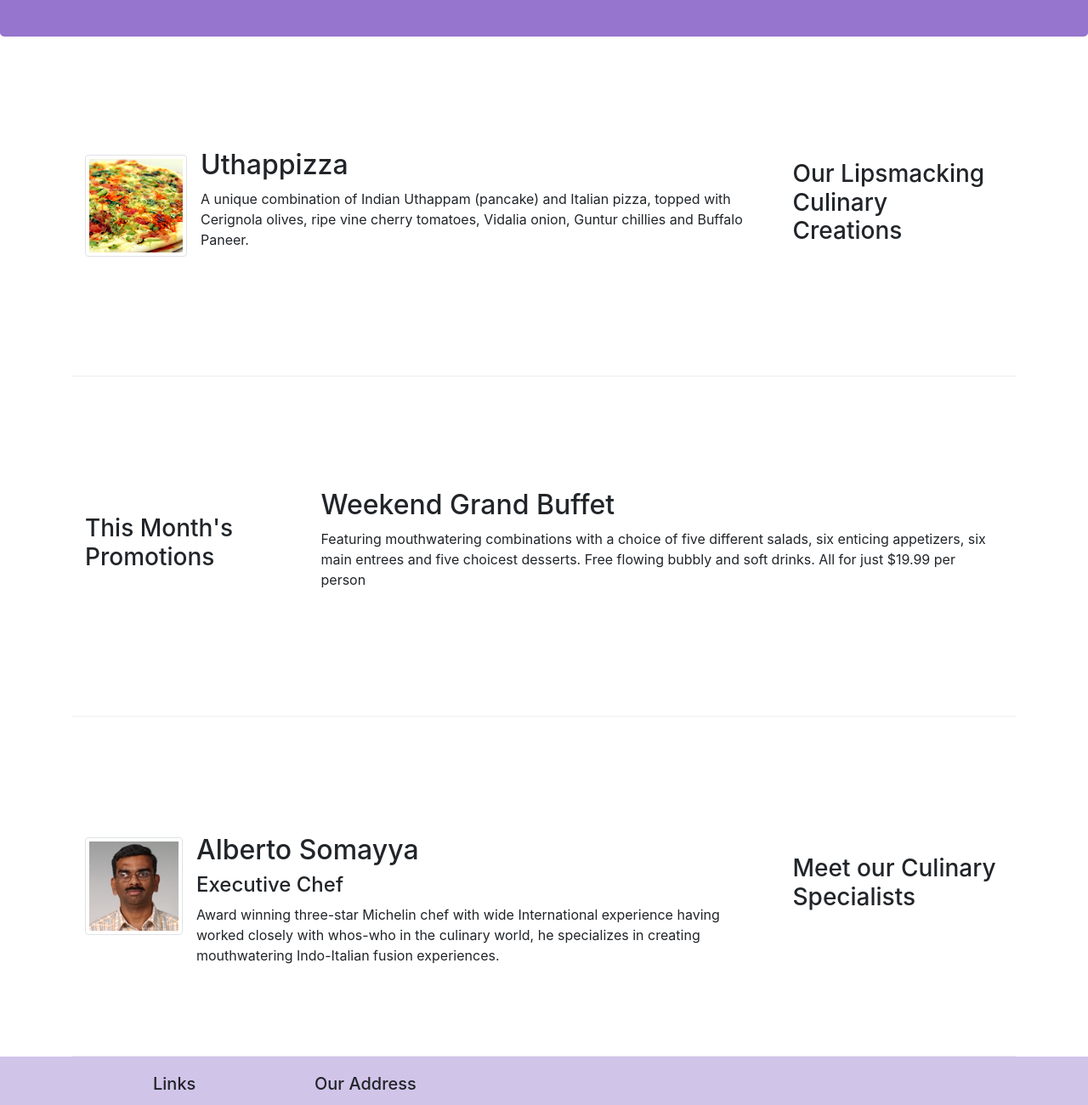
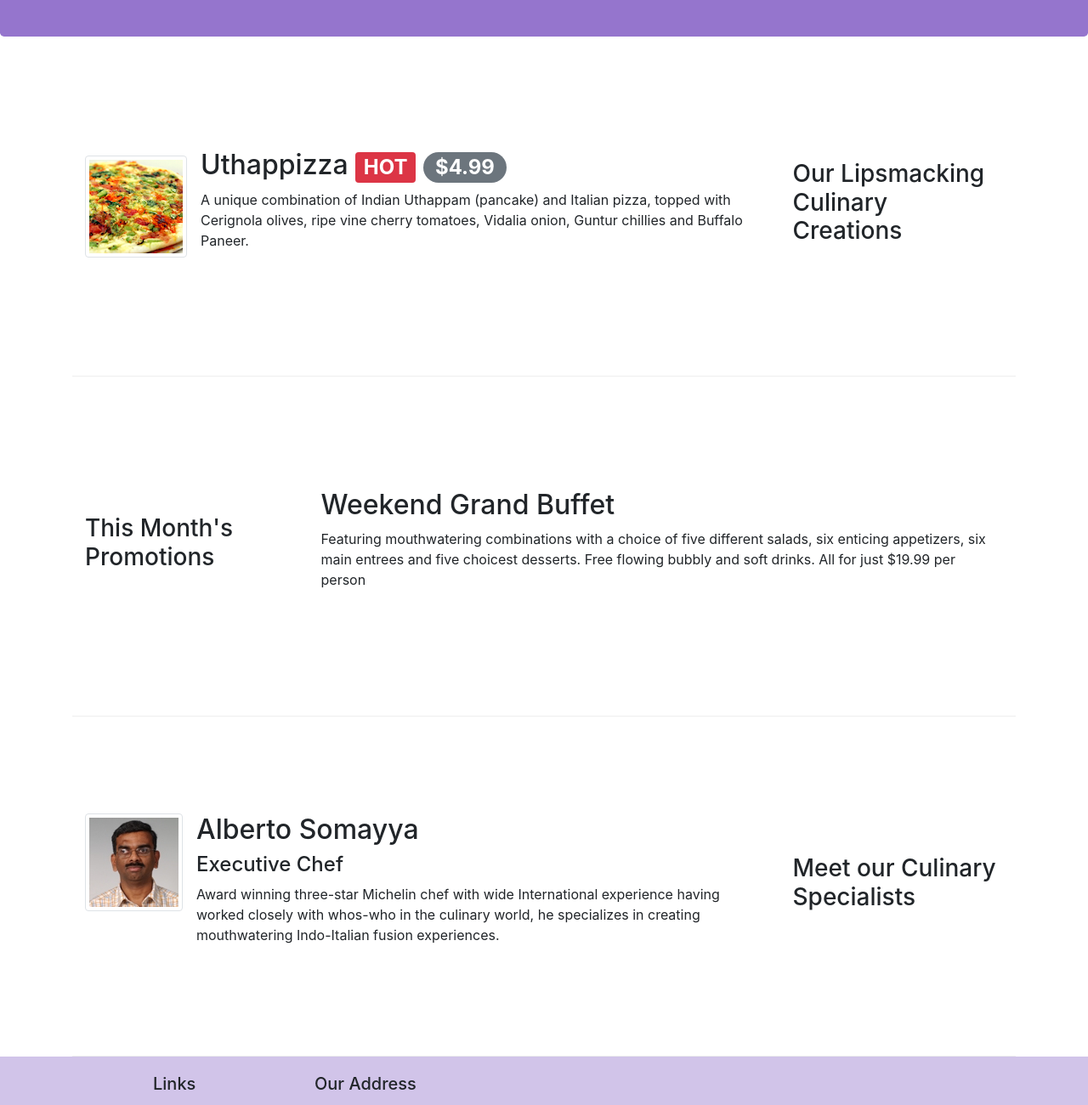
Before and after one commit to Mudassirmh119/Project, a website: page index.html in a window 1280 px wide. Shown: the part 241-1541 px from the top of the page at 85% size. Drawn offline with nearby package versions, Linux system fonts and the light colour scheme.

Commit message:
Alerting Users

```diff
--- a/index.html
+++ b/index.html
@@ -98,7 +98,10 @@
               alt="uthappizza"
             />
             <div class="media-body">
-              <h2 class="mt-0">Uthappizza</h2>
+              <h2 class="mt-0">
+                Uthappizza <span class="badge badge-danger">HOT</span>
+                <span class="badge badge-pill badge-secondary">$4.99</span>
+              </h2>
               <p>
                 A unique combination of Indian Uthappam (pancake) and Italian
                 pizza, topped with Cerignola olives, ripe vine cherry tomatoes,
@@ -131,12 +134,12 @@
         <div class="col col-sm col-md order-sm-first">
           <div class="media">
             <img
-              class="d-flex mr-3 img-thumbnail align-self-center"
+              class="d-flex mr-3 img-thumbnail align-self-start"
               src="/img/alberto.png"
               alt="alberto"
             />
             <div class="media-body">
-              <h2 class="mt-5">Alberto Somayya</h2>
+              <h2 class="mt-0">Alberto Somayya</h2>
               <h4>Executive Chef</h4>
               <p>
                 Award winning three-star Michelin chef with wide International
```
